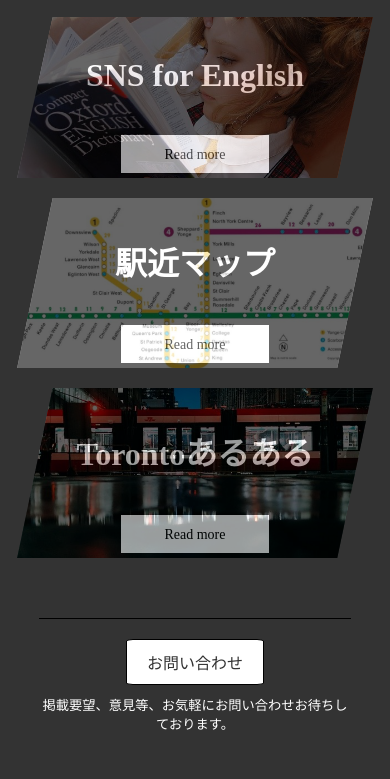
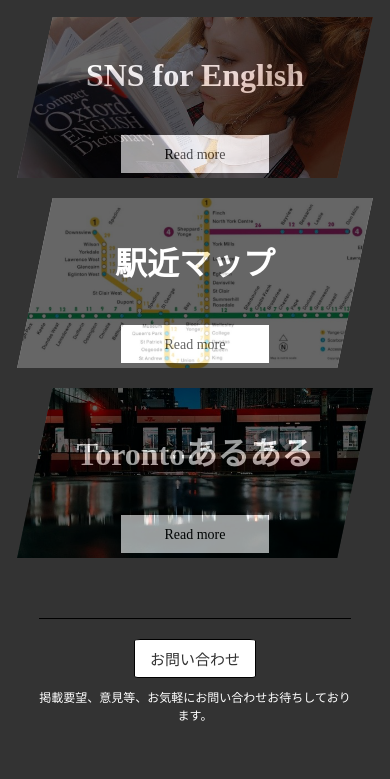
Before and after one commit to ryow1003/jacapontest, a plain HTML site: page index.html in a window 390 px wide. Shown: the part 1537-2316 px from the top of the page. Drawn offline with nearby package versions, Linux system fonts and the light colour scheme.

Commit message:
Add files via upload

```diff
--- a/responsive.css
+++ b/responsive.css
@@ -35,6 +35,13 @@
     line-height: 40px;
     border: 1px solid black;
   }
+  footer a{
+    padding:8px 15px;
+    font-size: 15px;
+  }
+  footer h5{
+    font-size: 12px;
+  }
 }
 @media screen and (max-width:375px){
   .article h2{
--- a/stylesheet.css
+++ b/stylesheet.css
@@ -1,5 +1,11 @@
 /* DEFINITION */
-
+html{
+  margin:0;
+  padding:0;
+  overflow-x: hidden;
+  max-width:100%;
+  width:100%;
+}
 body{
   margin:0;
   padding:0;
@@ -138,7 +144,7 @@ header a:hover {
 }
 .top-wrapper h1{
   color:white;
-  padding: 200px 0 200px;
+  padding: 200px 0;
   background-color: black;
   font-size: 50px;
   font-family:serif;
@@ -194,7 +200,7 @@ footer h1 span{
 .article h2{
   color:white;
   font-size: 32px;
-  padding:50px 0 50px 0;
+  padding:50px 0;
 }
 
 /* pic */
@@ -244,7 +250,6 @@ footer h1 span{
   background-color: #fff;
   border: 2px solid black;
   color: black;
-  line-height: 50px;
   overflow: hidden;
 }
 .button:hover {
```
